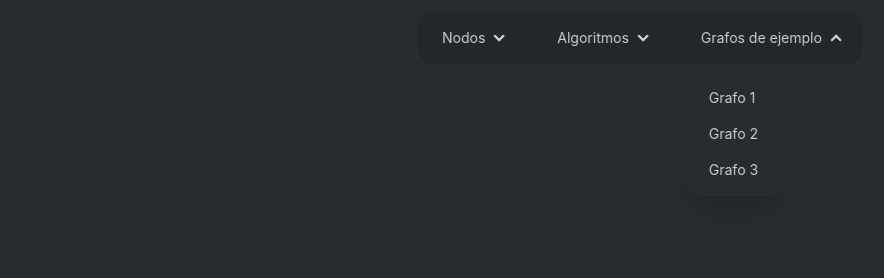
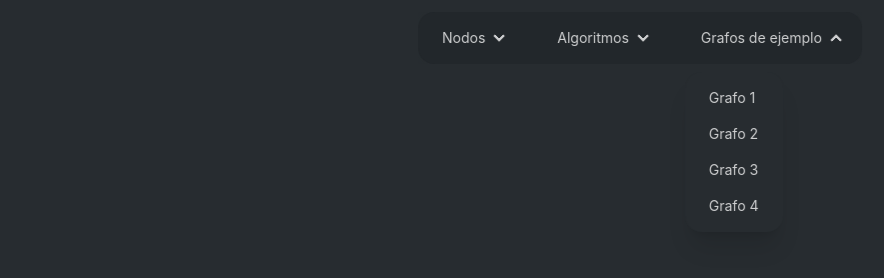
Before and after one commit to Jhon-E/proyecto-grafos, a React (Vite) app in the folder dijkstra_front/: page / in a window 1280 px wide. Both pictures are taken after a click on the heading "Grafos de ejemplo". Shown: the top 278 px of the page, without its empty margins (0-884 px from the left). Built offline with nearby package versions, Linux system fonts and the light colour scheme.

Commit message:
version 1.0

```diff
--- a/dijkstra_front/src/Reducer/NodesReducer.js
+++ b/dijkstra_front/src/Reducer/NodesReducer.js
@@ -49,6 +49,11 @@ const NodesReducer = (state, action) => {
         nodes: action.graph_3.nodes3,
         links: action.graph_3.links3,
       };
+    case "GRAPH_4":
+      return {
+        nodes: action.graph_4.nodes4,
+        links: action.graph_4.links4,
+      };
     default:
       throw new Error("Error en el reducer de los nodos.");
   }
--- a/dijkstra_front/src/components/Graph.jsx
+++ b/dijkstra_front/src/components/Graph.jsx
@@ -2,6 +2,26 @@ import { useRef, useEffect, useReducer, useContext, useState } from "react";
 import { DataContext } from "../context/DataProvider";
 import * as d3 from "d3";
 import useDijkstra from "../hooks/useDijkstra";
+
+const pathLinks = (path, links) => {
+  const pathLinks = [];
+  for (let i = 0; i < path.length - 1; i++) {
+    const source = path[i];
+    const target = path[i + 1];
+    const link = links.find(
+      (l) =>
+        (l.source.id === source && l.target.id === target) ||
+        (l.source.id === target && l.target.id === source)
+    );
+    if (link) {
+      pathLinks.push(link);
+    }
+  }
+
+  console.log({ pathLinks });
+
+  return pathLinks;
+};
 
 const Graph = () => {
   const { action, setShowModalPeso, peso, state, dispatch } =
@@ -11,7 +31,9 @@ const Graph = () => {
 
   const ref = useRef(null);
 
-  const handlerNode = (e, d) => {
+  const handlerNode = (e, d, svg) => {
+    svg.selectAll(".node").style("fill", "#69b3a2")
+    svg.selectAll(".link").attr("stroke", "black")
     switch (action) {
       case "DELETE":
         dispatch({ type: action, d });
@@ -27,16 +49,25 @@ const Graph = () => {
         }
         break;
       case "DIJKSTRA":
-        console.log({ d: d.id, firtsNode: firtsNodeRef.current });
         if (!firtsNodeRef.current) {
-          console.log("epale");
           firtsNodeRef.current = d;
+          svg
+            .select(`#node-${firtsNodeRef.current.id}`)
+            .style("fill", "#69b3a2");
         } else {
-          const {path, distance} = useDijkstra(
+          const { path, distance } = useDijkstra(
             state.nodes,
             state.links,
             firtsNodeRef.current,
             d
+          );
+          const p_l = pathLinks(path, state.links);
+          path.forEach((p) => {
+            svg.select(`#node-${p}`).style("fill", "#ffffff");
+          });
+
+          p_l.forEach((l) =>
+            svg.select(`#link-${l.index}`).attr("stroke", "#ffffff")
           );
           firtsNodeRef.current = null;
         }
@@ -95,6 +126,7 @@ const Graph = () => {
       .enter()
       .append("line")
       .attr("class", "link")
+      .attr("id", (d, i) => `link-${i}`)
       .attr("stroke", "black")
       .attr("stroke-width", 3.5);
 
@@ -117,13 +149,14 @@ const Graph = () => {
       .data(state.nodes)
       .enter()
       .append("circle")
-      .attr("class", "node")
+      .attr("class", (d) => `node`)
+      .attr("id", (d) => `node-${d.id}`)
       .attr("r", 15)
       .attr("fill", "#69b3a2")
       .attr("cursor", "pointer")
       .attr("cursor", "grab")
       .style("user-select", "none")
-      .on("click", (e, d) => handlerNode(e, d));
+      .on("click", (e, d) => handlerNode(e, d, svg));
 
     // Unir y actualizar textos de nodos
     const nodeText = svg
@@ -141,7 +174,7 @@ const Graph = () => {
       .attr("dy", "-25px")
       .style("user-select", "none")
       .text((d) => d.id)
-      .on("click", (e, d) => handlerNode(e, d));
+      .on("click", (e, d) => handlerNode(e, d, svg));
 
     // Actualizar posiciones en cada tick
     simulation.on("tick", () => {
--- a/dijkstra_front/src/components/Renders/RenderNav.jsx
+++ b/dijkstra_front/src/components/Renders/RenderNav.jsx
@@ -1,7 +1,7 @@
 import { useContext, useEffect, useRef } from "react";
 import { DataContext } from "../../context/DataProvider";
 import { AlertContext } from "../../context/AlertProvider";
-import { graph_1, graph_2, graph_3 } from "../../mocks/Grafos";
+import { graph_1, graph_2, graph_3, graph_4 } from "../../mocks/Grafos";
 
 const RenderNav = () => {
   const { setAction, dispatch } = useContext(DataContext);
@@ -120,6 +120,16 @@ const RenderNav = () => {
                   Grafo 3
                 </button>
               </li>
+              <li>
+                <button
+                  onClick={() => {
+                    setAction("GRAPH_4");
+                    dispatch({type: "GRAPH_4", graph_4})
+                  }}
+                >
+                  Grafo 4
+                </button>
+              </li>
             </ul>
           </details>
         </li>
--- a/dijkstra_front/src/mocks/Grafos.js
+++ b/dijkstra_front/src/mocks/Grafos.js
@@ -59,3 +59,29 @@ const links3 = [
 ];
 
 export const graph_3 = { nodes3, links3 };
+
+const nodes4 = [
+  { id: "0", name: "Nodo A", x: width, y: 100 },
+  { id: "1", name: "Nodo B", x: width + 100, y: 200 },
+  { id: "2", name: "Nodo C", x: width - 100, y: 300 },
+  { id: "3", name: "Nodo D", x: width + 200, y: 400 },
+  { id: "4", name: "Nodo E", x: width - 200, y: 500 },
+  { id: "5", name: "Nodo F", x: width + 300, y: 600 },
+  { id: "6", name: "Nodo G", x: width - 300, y: 700 },
+  { id: "7", name: "Nodo H", x: width, y: 800 },
+];
+
+const links4 = [
+  { source: "0", target: "1", weight: 2 },
+  { source: "0", target: "2", weight: 3 },
+  { source: "1", target: "3", weight: 4 },
+  { source: "2", target: "4", weight: 1 },
+  { source: "3", target: "5", weight: 5 },
+  { source: "4", target: "6", weight: 2 },
+  { source: "5", target: "7", weight: 6 },
+  { source: "6", target: "7", weight: 3 },
+  { source: "1", target: "2", weight: 7 },
+  { source: "3", target: "4", weight: 1 },
+];
+
+export const graph_4 = { nodes4, links4 };
```
Also changed, not shown: dijkstra_front/src/hooks/useDijkstra.jsx (+1 -9 lines).
